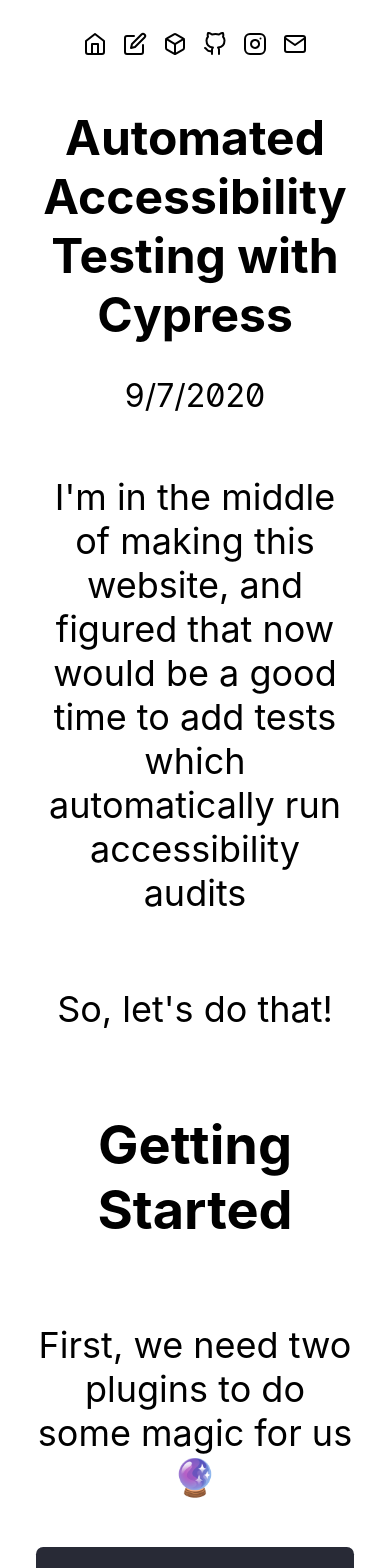
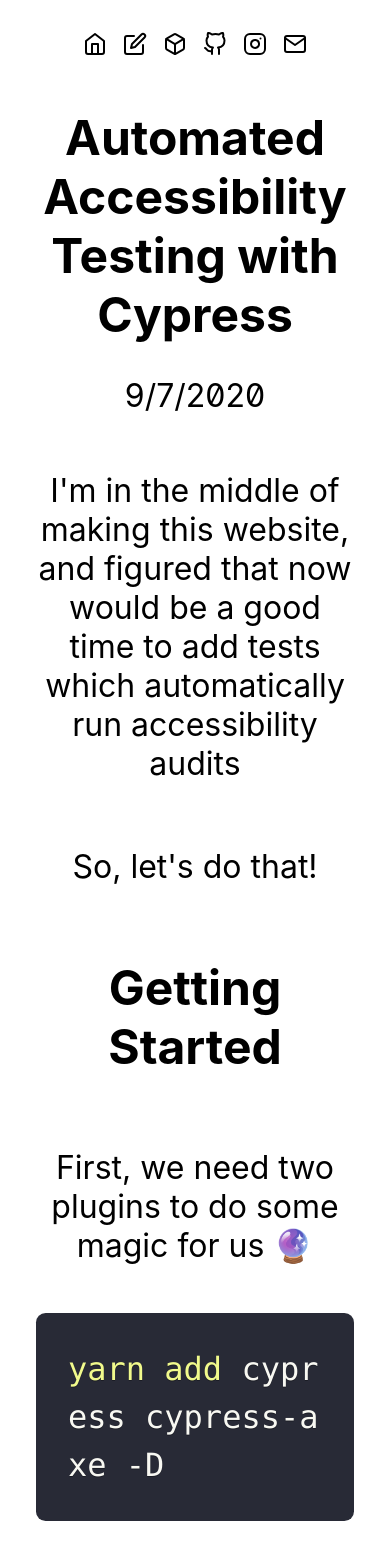
Before and after one commit to darkhist/darkhist.me, a Next.js app: page /blog/cypress-axe-part-one in a window 390 px wide. Shown: the top 1568 px of the page. Built offline with nearby package versions, Linux system fonts and the light colour scheme; a web font is replaced by a local one.

Commit message:
style: mobile / code styling updates

```diff
--- a/styles/globals.css
+++ b/styles/globals.css
@@ -66,22 +66,22 @@ article > ol > li > a {
 }
 
 /* code blocks */
-pre {
+/* pre {
   font-size: 24px;
   overflow-y: scroll;
-}
+} */
 
 /* inline code snippets */
 p > code {
-  background-color: #2b2b2b;
-  color: #ffa07a;
+  background-color: rgb(40, 42, 54);
+  color: rgb(248, 248, 242);
   margin: 0 2px;
   overflow-wrap: break-word;
 }
 
 @media screen and (min-width: 768px) {
   p > code {
-    font-size: 30px;
+    font-size: 32px;
   }
 }
 
--- a/styles/post.module.css
+++ b/styles/post.module.css
@@ -23,7 +23,7 @@
 .content {
   display: flex;
   flex-direction: column;
-  font-size: 36px;
+  font-size: 32px;
   margin: 0 0.25rem;
   text-align: center;
 }
@@ -42,8 +42,9 @@
 .back > a {
   display: block;
   width: fit-content;
+  font-size: 32px;
   border: 2px solid black;
   border-radius: 5px;
   padding: 18px;
-  margin: 2rem auto;
+  margin: 1rem auto;
 }
```
